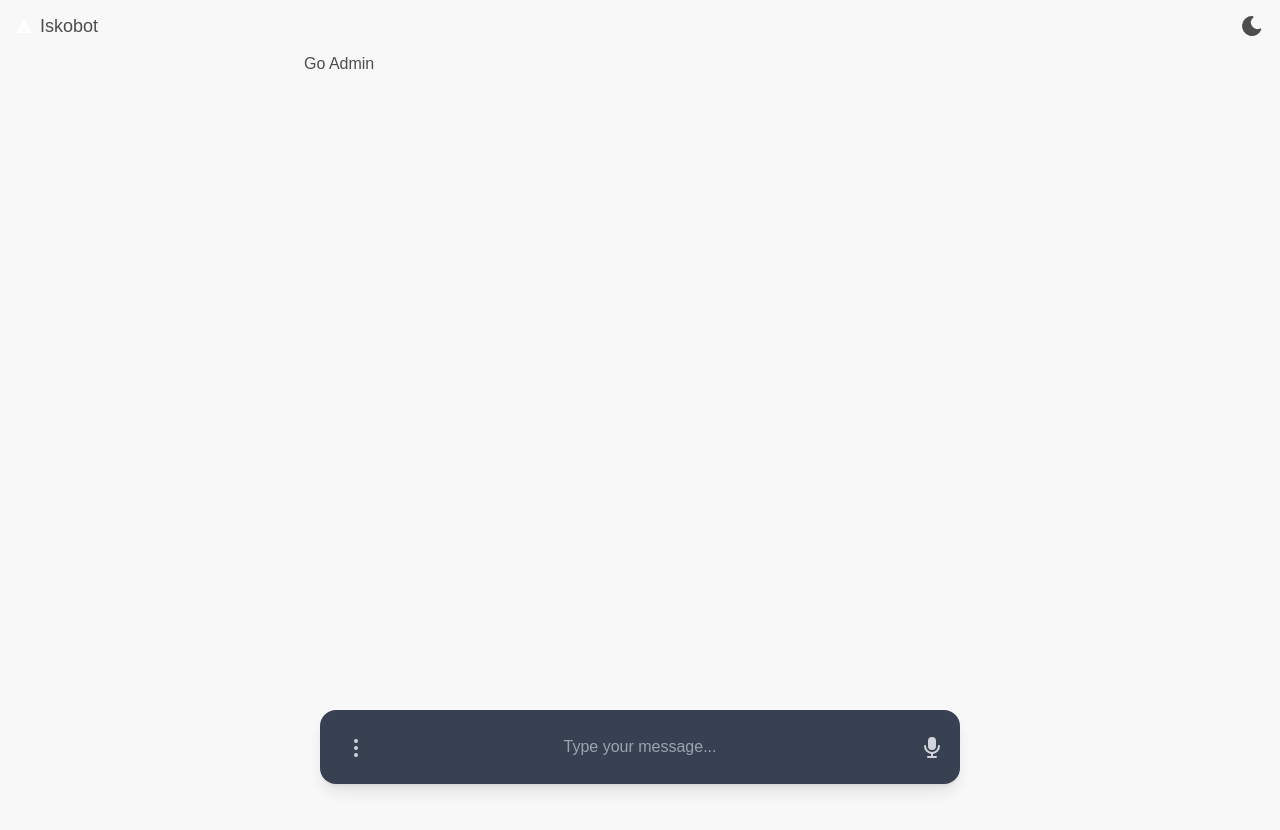
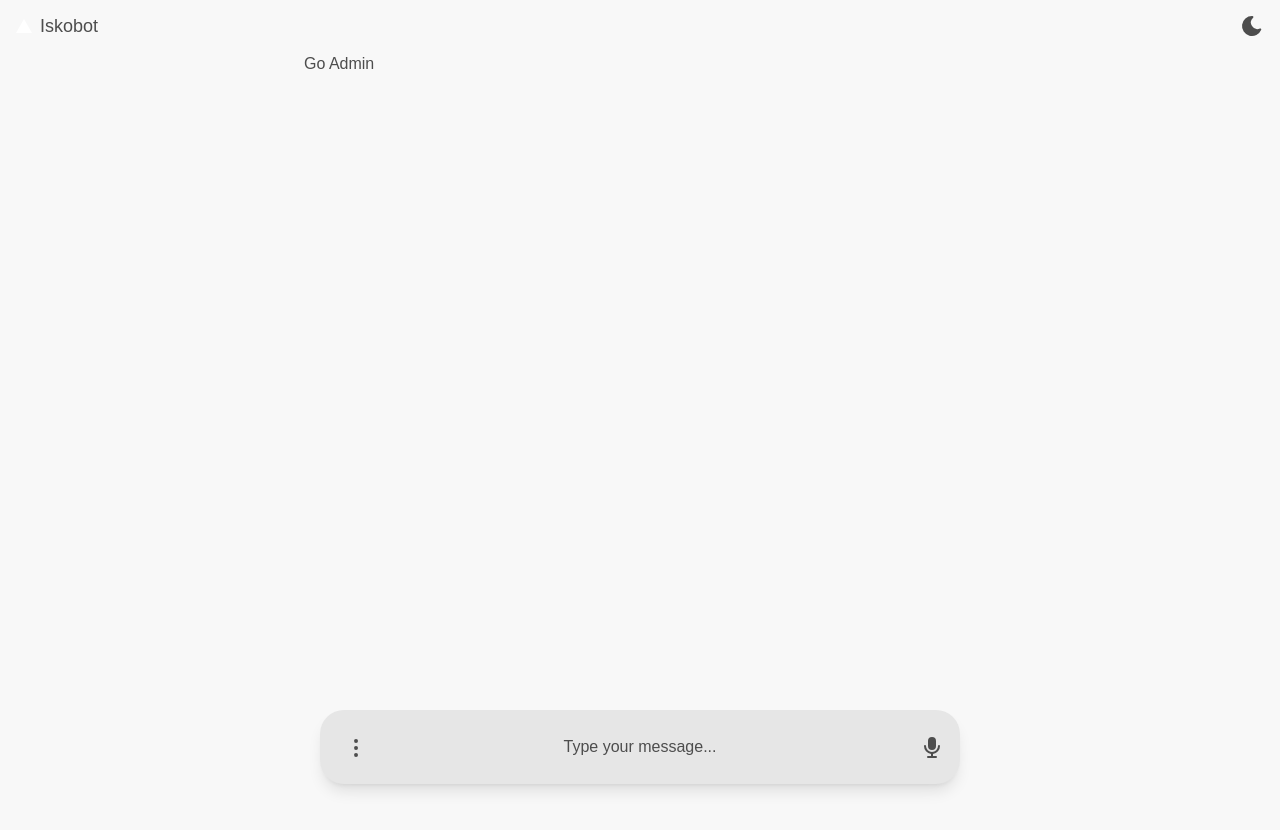
Before and after one commit to SiegfredLorelle/iskobot-ui, a Next.js app: page / in a window 1280 px wide. Shown: the top 830 px of the page. Built offline with nearby package versions, Linux system fonts and the light colour scheme.

Commit message:
Adjust colors of controls based on theme

```diff
--- a/src/app/(chat)/components/Controls.tsx
+++ b/src/app/(chat)/components/Controls.tsx
@@ -43,13 +43,13 @@ export default function Controls({ addUserChat, addBotChat }: ControlsProps) {
 
   return (
     <div className="fixed bottom-4 left-1/2 transform -translate-x-1/2 w-full max-w-2xl px-4">
-      <div className="flex flex-col items-center bg-gray-700 rounded-2xl px-4 py-4 shadow-lg">
+      <div className="flex flex-col items-center bg-primary rounded-3xl px-4 py-4 shadow-lg">
         {/* Input Field */}
         <div className="flex items-center w-full">
           {!message ? (
             <button
               onClick={handleSend}
-              className="ml-2 mt-auto py-2 text-gray-300 hover:text-white"
+              className="ml-2 mt-auto py-2 text-text hover:text-hover-clr"
             >
               <IconDotsVertical className="w-6 h-6" />
             </button>
@@ -65,12 +65,12 @@ export default function Controls({ addUserChat, addBotChat }: ControlsProps) {
               textarea.style.height = "auto";
               textarea.style.height = `${textarea.scrollHeight}px`;
             }}
-            className="w-full bg-gray-700 text-gray-300 max-h-[45vh] text-center flex items-center placeholder-gray-400 focus:outline-none p-2 resize-none leading-relaxed"
+            className="w-full bg-primary text-text max-h-[45vh] text-center flex items-center placeholder-text focus:outline-none p-2 resize-none leading-relaxed"
             rows={1}
           />
           <button
             onClick={handleSend}
-            className="ml-2 mt-auto py-2 text-gray-300 hover:text-white"
+            className="ml-2 mt-auto py-2 text-text hover:text-hover-clr"
           >
             {message ? (
               <IconSend className="w-6 h-6" />
--- a/src/app/globals.css
+++ b/src/app/globals.css
@@ -7,6 +7,7 @@
   --foreground: #4d4d4d;
   --primary: #E6E6E6;
   --text: #4D4D4D;
+  --hover-clr:#000000;
 }
 
 :root.dark {
@@ -14,6 +15,7 @@
   --foreground: #b3b3b3;
   --primary: #4E4E4E;
   --text: #B3B3B3;
+  --hover-clr: #FFFFFF;
 }
 
 body {
--- a/src/components/layout/Header.tsx
+++ b/src/components/layout/Header.tsx
@@ -21,7 +21,7 @@ const Logo = () => {
           width={16}
           height={16}
         />
-        <span className="text-lg">Iskobot</span>
+        <span className="text-lg hover:text-hover-clr">Iskobot</span>
       </Link>
     </h1>
   );
--- a/src/components/theme/Toggle.tsx
+++ b/src/components/theme/Toggle.tsx
@@ -17,7 +17,11 @@ export default function ThemeToggle() {
       className="ms-auto"
       onClick={() => setTheme(resolvedTheme === "light" ? "dark" : "light")}
     >
-      {resolvedTheme === "light" ? <IconMoonFilled /> : <IconSunFilled />}
+      {resolvedTheme === "light" ? (
+        <IconMoonFilled className="hover:text-hover-clr" />
+      ) : (
+        <IconSunFilled className="hover:text-hover-clr" />
+      )}
     </button>
   );
 }
--- a/tailwind.config.ts
+++ b/tailwind.config.ts
@@ -14,6 +14,7 @@ export default {
         primary: "var(--primary)",
         secondary: "var(--secondary)",
         text: "var(--text)",
+        "hover-clr": "var(--hover-clr)",
       },
     },
   },
```
